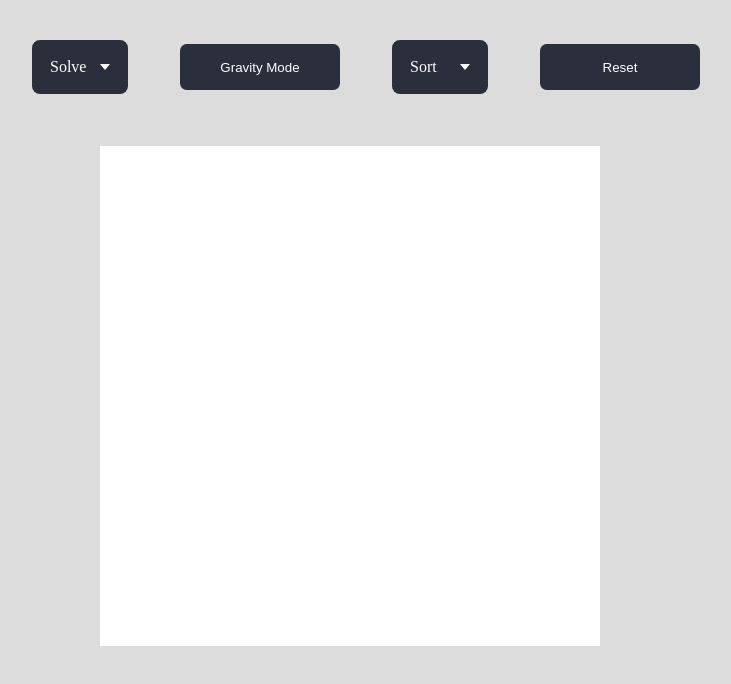
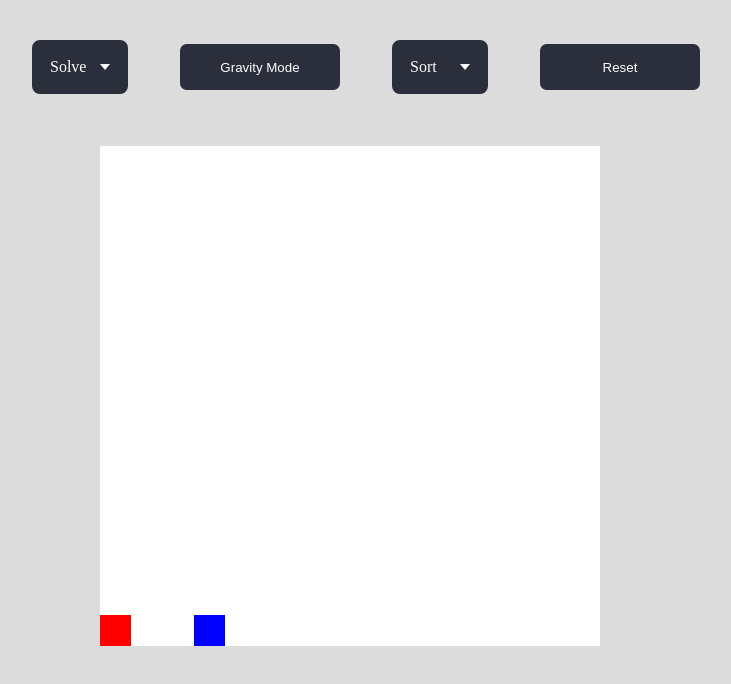
Before and after one commit to KirSpaceB/MazeFinder-FullStack, a website with bundled scripts: page Maze/main.html in a window 1280 px wide. Shown: the whole page, without its empty margins (290-1021 px from the left). Built offline with nearby package versions, Linux system fonts and the light colour scheme.

Commit message:
Finished DFS

```diff
--- a/Maze/Grid.js
+++ b/Maze/Grid.js
@@ -1,7 +1,97 @@
+import { GridSquare } from "./GridSquare.js";
+
+
 export class Grid {
   constructor() {
-
+    this.maze();
+    this.dfsImplementation();
   }
 
+  maze() {
+    let maze = [
+      ['n','n','n','n','n','n','n','n','n','n','n','n','n','n','n','n'],
+      ['n','n','n','n','n','n','n','n','n','n','n','n','n','n','n','n'],
+      ['n','n','n','n','n','n','n','n','n','n','n','n','n','n','n','n'],
+      ['n','n','n','n','n','n','n','n','n','n','n','n','n','n','n','n'],
+      ['n','n','n','n','n','n','n','n','n','n','n','n','n','n','n','n'],
+      ['n','n','n','n','n','n','n','n','n','n','n','n','n','n','n','n'],
+      ['n','n','n','n','n','n','n','n','n','n','n','n','n','n','n','n'],
+      ['n','n','n','n','n','n','n','n','n','n','n','n','n','n','n','n'],
+      ['n','n','n','n','n','n','n','n','n','n','n','n','n','n','n','n'],
+      ['n','n','n','n','n','n','n','n','n','n','n','n','n','n','n','n'],
+      ['n','n','n','n','n','n','n','n','n','n','n','n','n','n','n','n'],
+      ['n','n','n','n','n','n','n','n','n','n','n','n','n','n','n','n'],
+      ['n','n','n','n','n','n','n','n','n','n','n','n','n','n','n','n'],
+      ['n','n','n','n','n','n','n','n','n','n','n','n','n','n','n','n'],
+      ['n','n','n','n','n','n','n','n','n','n','n','n','n','n','n','n'],
+      ['s','n','n','g','n','n','n','n','n','n','n','n','n','n','n','n'],
+    ]
 
+
+    this.grid = maze;
+
+    const SQUARE_WRAPPER = document.getElementById('DIV_WRAPPER');
+
+    for(let r = 0; r < maze.length; r++) {
+      for(let c = 0; c < maze[r].length; c++) {
+
+        if(maze[r][c] === 's') {
+          const START_SQUARE = new GridSquare('div','START_SQUARE');
+          START_SQUARE.setType('start');
+          SQUARE_WRAPPER.appendChild(START_SQUARE.gridSquareElement);
+        } else if(maze[r][c] === 'g') {
+          const GOAL_SQUARE = new GridSquare('div','START_SQUARE');
+          GOAL_SQUARE.setType('goal');
+          SQUARE_WRAPPER.appendChild(GOAL_SQUARE.gridSquareElement);
+        } else if(maze[r][c] === "n") {
+          const NOTHING_SQUARE = new GridSquare('div','NOTHING_SQUARE');
+          NOTHING_SQUARE.setType('nothing');
+          SQUARE_WRAPPER.appendChild(NOTHING_SQUARE.gridSquareElement)
+        }
+      }
+    }
+  }
+
+  dfsImplementation() {
+    let startRow = 0;
+    let startCol = 0;
+
+    for (let r = 0; r < this.grid.length; r++) {
+      for(let c = 0; c < this.grid[r].length; c++) {
+        if(this.grid[r][c] === "s") {
+          startRow = r;
+          startCol = c;
+          break;
+        }
+      }
+    }
+
+    const stack = [[startRow,startCol]];
+
+    const visited = new Set();
+
+    while(stack.length > 0) {
+
+      const [row,col] = stack.pop();
+
+      visited.add(`${row},${col}`);
+      // terminates function if "g" is found
+      if(this.grid[row][col] === 'g') {
+        console.log(`Found the goal at row ${row}, colmn ${col}`);
+        return true
+      }
+
+      for(const [dRow, dCol] of [[-1,0],[1,0],[0,-1],[0,1]]) {
+        const newRow = row + dRow;
+        const newCol = col + dCol;
+        // checks unvisted nodes of curren
+        if(newRow >= 0 && newRow < this.grid.length && newCol >= 0 && newCol < this.grid.length && !visited.has(`${newRow},${newCol}`)) {
+          stack.push([newRow,newCol]);
+          console.log(`Exploring node at row ${newRow}, column ${newCol}`);
+        }
+      }
+    }
+    console.log('goal not found');
+    return false
+  }
 }
--- a/Maze/MainSingleton.js
+++ b/Maze/MainSingleton.js
@@ -1,12 +1,12 @@
 import { NavBar } from "./NavBar.js";
+import { Grid } from "./Grid.js";
 import { MazeDivWrapper } from "./MazeDivWrapper.js";
-import { Grid } from "./Grid.js";
 export class MainSingleton {
   constructor() {
     if (!MainSingleton.instance) {
       MainSingleton.instance = this;
       this.NavBar = new NavBar();
-      this.MazeDivWrapper = new MazeDivWrapper(); // generates grid for us
+      this.MazeDivWrapper = new MazeDivWrapper();
       this.Grid = new Grid();
     }
     return MainSingleton.instance;
--- a/Maze/main.css
+++ b/Maze/main.css
@@ -1,5 +1,8 @@
 * {
   list-style: none;
+}
+.path {
+  background-color: blue;
 }
 body {
   display: grid;
@@ -15,7 +18,7 @@ body {
   grid-template-columns: repeat(16,1fr);
   width: 500px;
   height: 500px;
-  background-color: white;
+  background-color: gray;
 }
 
 .navbar {
--- a/Maze/navbar.js
+++ b/Maze/navbar.js
@@ -19,9 +19,6 @@ export class NavBar {
     const SORT_BUTTON_SELECTOR = document.querySelector('.dropdown1');
     const RESET_BUTTON_SELECTOR = document.querySelector('#resetButton');
 
-    console.log(SOLVE_BUTTON_SELECTOR)
-    console.log(gravityButton)
-
     CREATE_NAV_ELEMENT.appendChild(SOLVE_BUTTON_SELECTOR);
     CREATE_NAV_ELEMENT.appendChild(gravityButton);
     CREATE_NAV_ELEMENT.appendChild(SORT_BUTTON_SELECTOR);
```
Also changed, not shown: Maze/DfsAlgo.js (+4 -8 lines).
